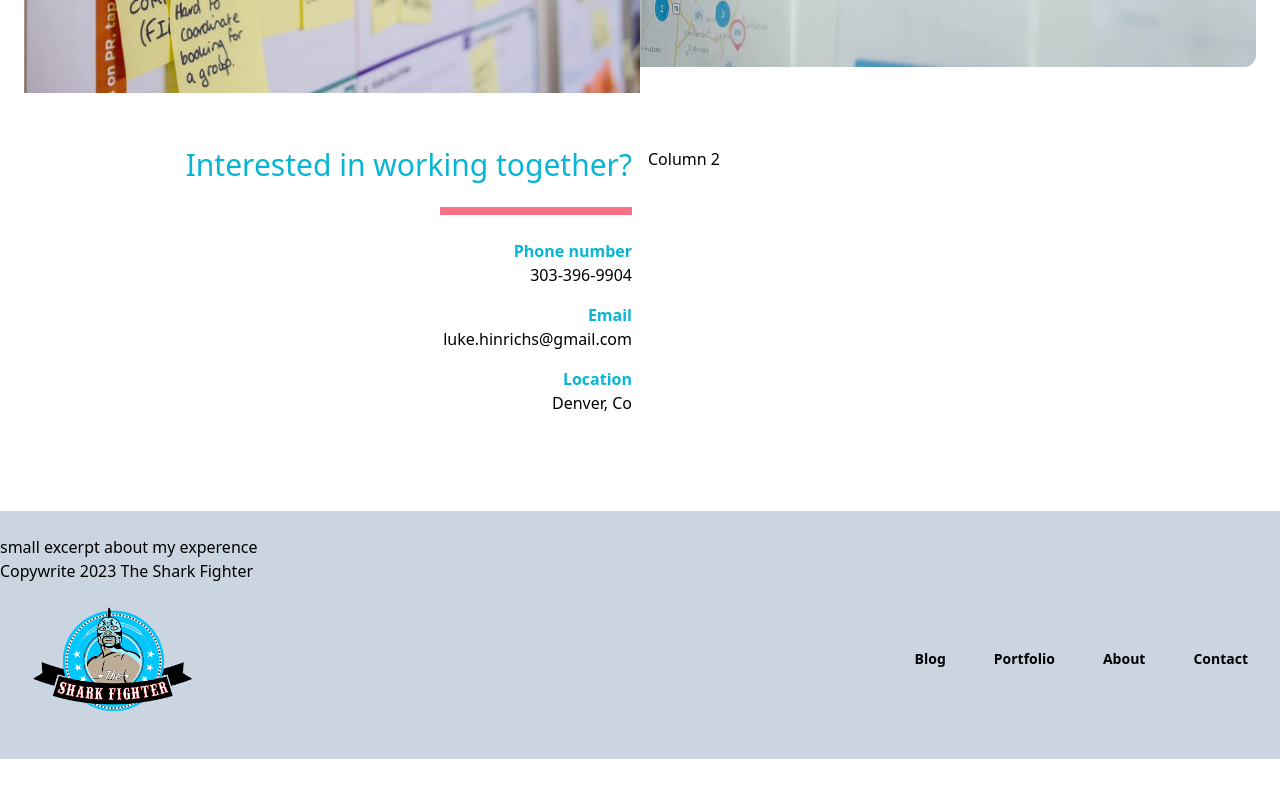
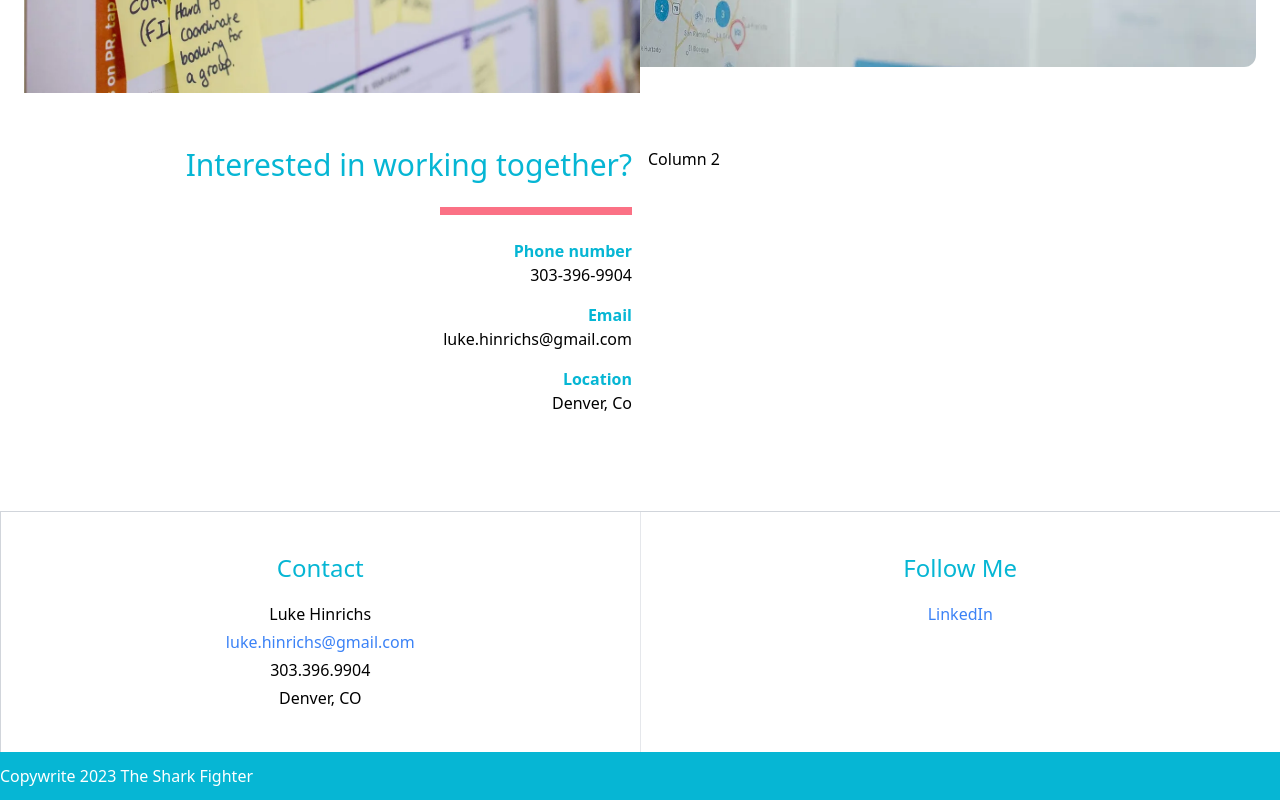
Before and after one commit to lucisiousluke/the-shark-fighter, a Gatsby site: page / in a window 1280 px wide. Shown: the part 1754-2554 px from the top of the page. Before the commit the page ends 2513 px from the top, so only its background shows below. Built offline with nearby package versions, Linux system fonts and the light colour scheme; Gatsby itself is replaced by a stand-in of ours.

Commit message:
Footer Contact info

```diff
--- a/src/components/footer.js
+++ b/src/components/footer.js
@@ -1,18 +1,46 @@
-import * as React from 'react'
-import PrimaryNavigation from './navigation'
+import { Link } from "gatsby";
+import * as React from "react";
+import PrimaryNavigation from "./navigation";
 
 const SiteFooter = () => {
-    return (
-        <footer className="bg-slate-300 py-6 mt-5">
-            <section className="container mx-auto ">
-                <p>small excerpt about my experence</p>
-                <p>Copywrite 2023 The Shark Fighter</p>
-            </section>
-            <div>
-            <PrimaryNavigation />
-            </div>
-        </footer>
-    )
-}
+  return (
+    <footer className="mt-20">
+      <div class="mx-auto border-t border-gray-300 text-center">
+        <div className="grid grid-cols-1 md:grid-cols-2 border-gray-300 md:border-l divide-gray-300 leading-7 font-extralight">
+          <div className="py-10 border-b md:border-b-0 md:border-r">
+            <h2 className="text-2xl mb-4 text-cyan-500">Contact</h2>
+            <p>Luke Hinrichs</p>
+            <p>
+              <Link
+                href="mailto:luke.hinrichs@gmail.com"
+                className="text-blue-500 hover:underline"
+              >
+                luke.hinrichs@gmail.com
+              </Link>
+            </p>
+            <p>303.396.9904</p>
+            <p>Denver, CO</p>
+          </div>
+          <div className="py-10">
+            <h2 className="text-2xl mb-4 text-cyan-500">Follow Me</h2>
+            <ul className="space-y-2">
+              <li>
+                <a href="#" className="text-blue-500 hover:underline">
+                  LinkedIn
+                </a>
+              </li>
+            </ul>
+          </div>
+        </div>
+      </div>
 
-export default SiteFooter
+      <section className="mx-auto text-white font-extralight bg-cyan-500 py-3 ">
+        <div className="container">
+          <p>Copywrite 2023 The Shark Fighter</p>
+        </div>
+      </section>
+    </footer>
+  );
+};
+
+export default SiteFooter;
```
